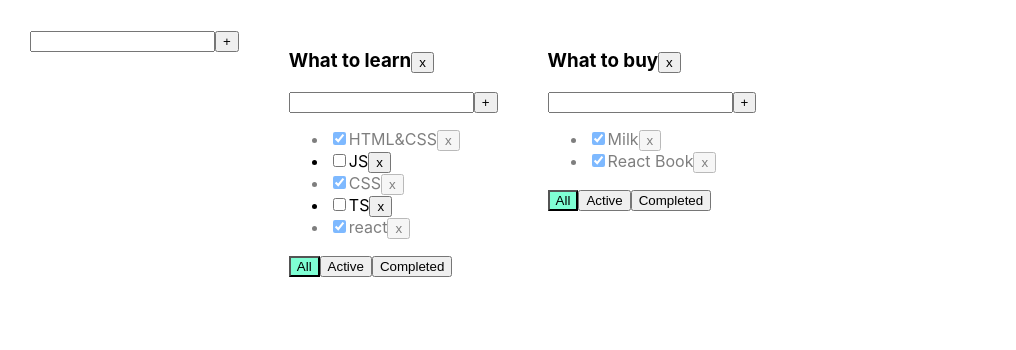
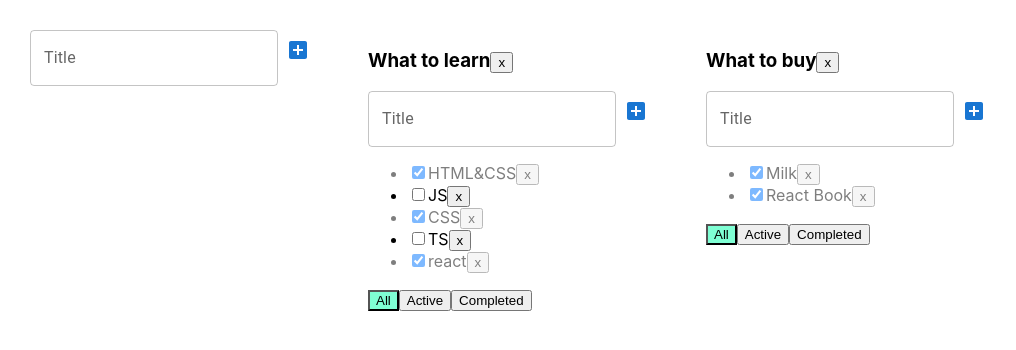
Before and after one commit to Grisha0404/NewTodolist, a React (Create React App) app: page / in a window 1280 px wide. Shown: the top 350 px of the page, without its empty margins (0-1016 px from the left). Built offline with nearby package versions, Linux system fonts and the light colour scheme.

Commit message:
lessons 10

```diff
--- a/src/AddItemForm.tsx
+++ b/src/AddItemForm.tsx
@@ -1,4 +1,6 @@
 import React, {ChangeEvent, KeyboardEvent, useState} from 'react';
+import {Box, Button, FormControl, IconButton, TextField} from '@material-ui/core';
+import {AddBox} from '@material-ui/icons';
 
 type AddItemFormPropsType = {
     addItem: (title: string) => void
@@ -30,13 +32,16 @@ export function AddItemForm(props: AddItemFormPropsType) {
     }
 
     return <div>
-        <input value={title}
-               onChange={onChangeHandler}
-               onKeyPress={onKeyPressHandler}
-               className={error ? "error" : ""}
+        <TextField variant="outlined"
+                   error={!!error}
+                   value={title}
+                   onChange={onChangeHandler}
+                   onKeyPress={onKeyPressHandler}
+                   label="Title"
+                   helperText={error}
         />
-        <button onClick={addItem}>+</button>
-
-        {error && <div className="error-message">{error}</div>}
+        <IconButton color="primary" onClick={addItem}>
+            <AddBox />
+        </IconButton>
     </div>
 }
```
